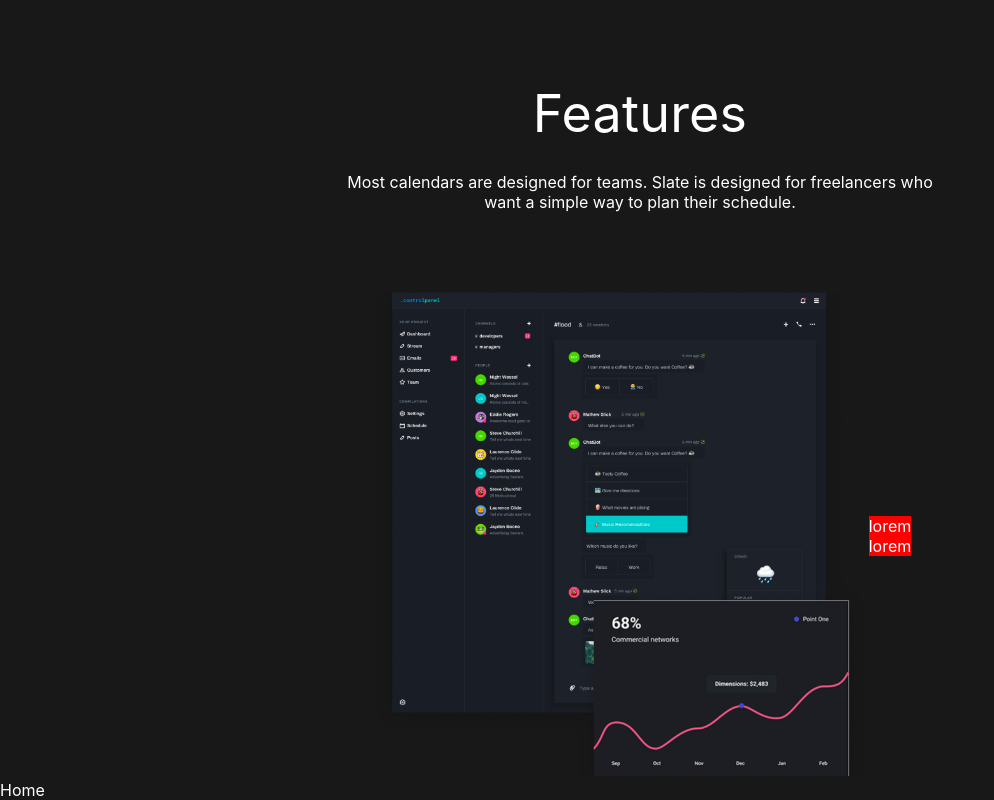
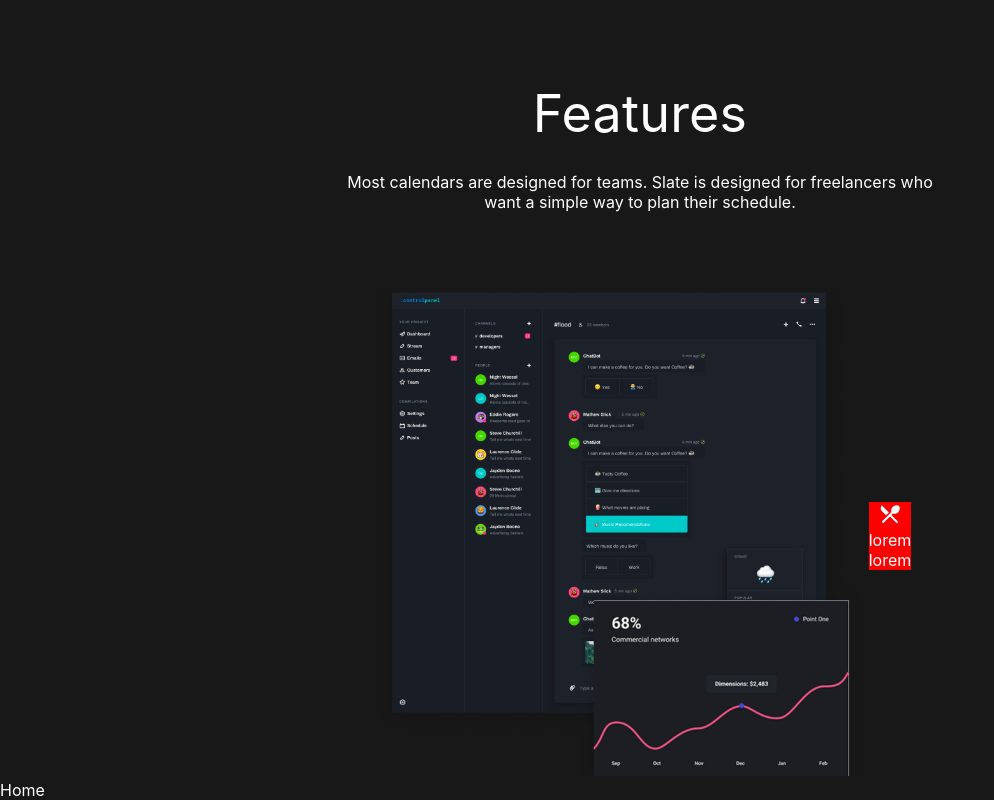
Before and after one commit to TheDa21crj/Landing-Page, a React (Create React App) app: page / in a window 1280 px wide. Shown: the part 1463-2263 px from the top of the page, without its empty margins (0-994 px from the left). Built offline with nearby package versions, Linux system fonts and the light colour scheme; the HTML template or start-up script is replaced by a standard one.

Commit message:
LocalDiningIcon added

```diff
--- a/src/Components/Features.js
+++ b/src/Components/Features.js
@@ -19,7 +19,13 @@ export default function Features() {
             <img src={img0} alt="" className="FeatureScreenImgTag" />
           </div>
           <div className="FeatureRightDiv">
-            <div></div>
+            <div>
+              <div>
+                <span>
+                  <LocalDiningIcon />
+                </span>
+              </div>
+            </div>
             <div>lorem</div>
             <div>lorem</div>
           </div>
```
